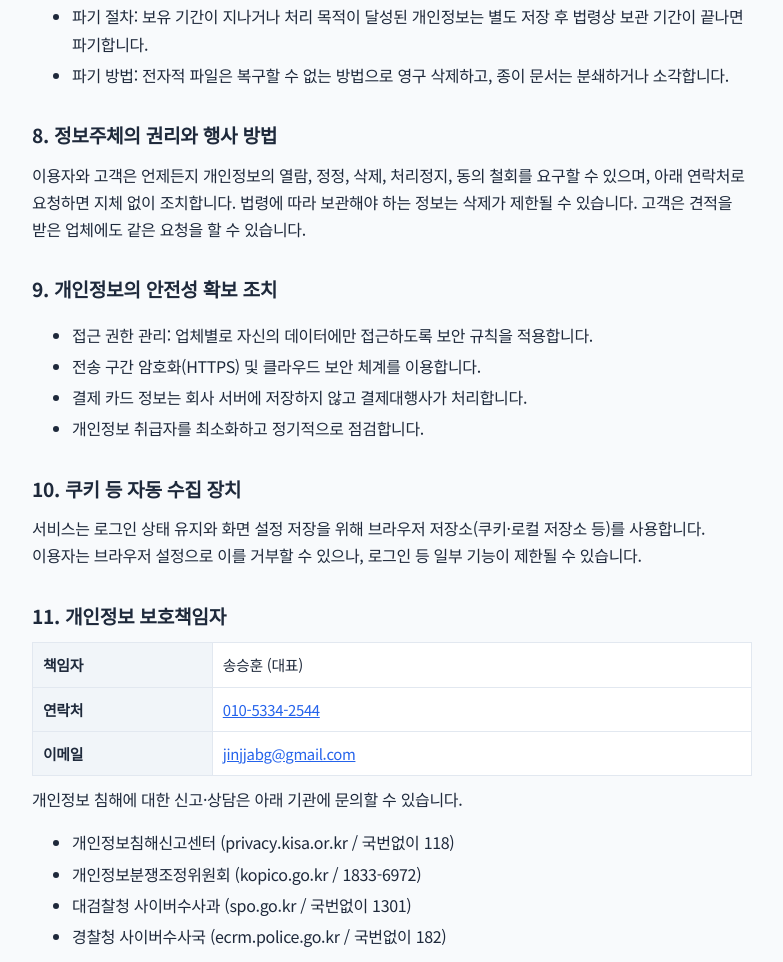
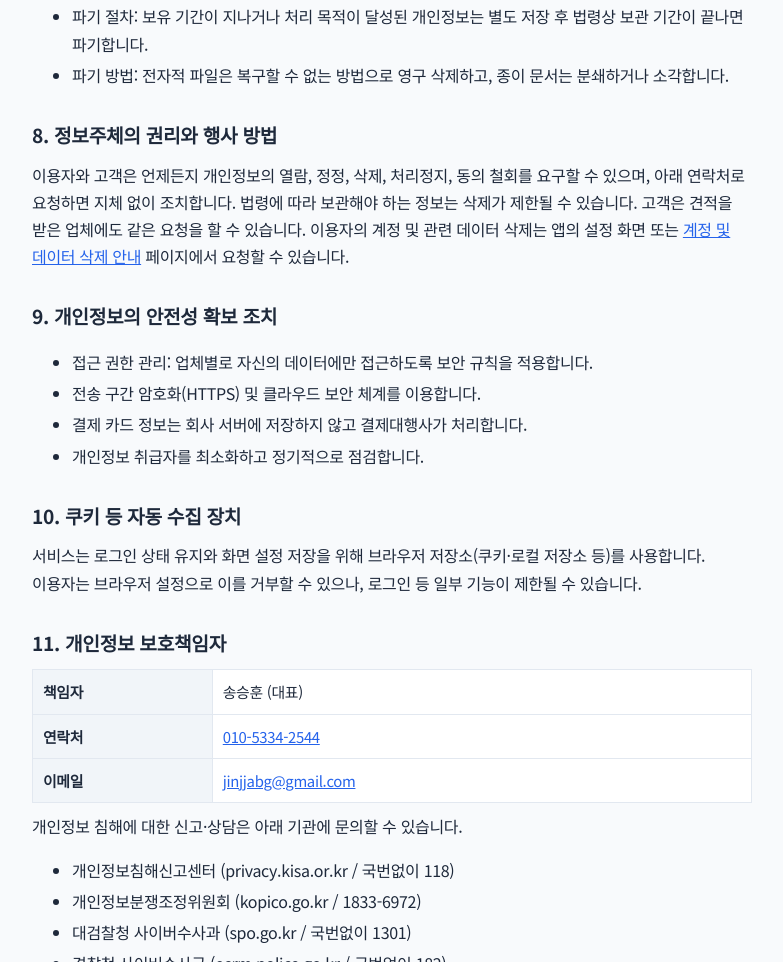
Before and after one commit to jinjjabg-hub/quote, a website: page privacy.html in a window 1280 px wide. Shown: the part 2055-3017 px from the top of the page, without its empty margins (248-1031 px from the left). Drawn offline with Linux system fonts and the light colour scheme.

Commit message:
docs: 개인정보처리방침 8항에 계정 삭제 안내 추가
Add instructions for account and data deletion requests.

```diff
--- a/privacy.html
+++ b/privacy.html
@@ -83,7 +83,7 @@
     </ul>
 
     <h2>8. 정보주체의 권리와 행사 방법</h2>
-    <p>이용자와 고객은 언제든지 개인정보의 열람, 정정, 삭제, 처리정지, 동의 철회를 요구할 수 있으며, 아래 연락처로 요청하면 지체 없이 조치합니다. 법령에 따라 보관해야 하는 정보는 삭제가 제한될 수 있습니다. 고객은 견적을 받은 업체에도 같은 요청을 할 수 있습니다.</p>
+    <p>이용자와 고객은 언제든지 개인정보의 열람, 정정, 삭제, 처리정지, 동의 철회를 요구할 수 있으며, 아래 연락처로 요청하면 지체 없이 조치합니다. 법령에 따라 보관해야 하는 정보는 삭제가 제한될 수 있습니다. 고객은 견적을 받은 업체에도 같은 요청을 할 수 있습니다. 이용자의 계정 및 관련 데이터 삭제는 앱의 설정 화면 또는 <a href="./account-deletion.html">계정 및 데이터 삭제 안내</a> 페이지에서 요청할 수 있습니다.</p>
 
     <h2>9. 개인정보의 안전성 확보 조치</h2>
     <ul>
```
